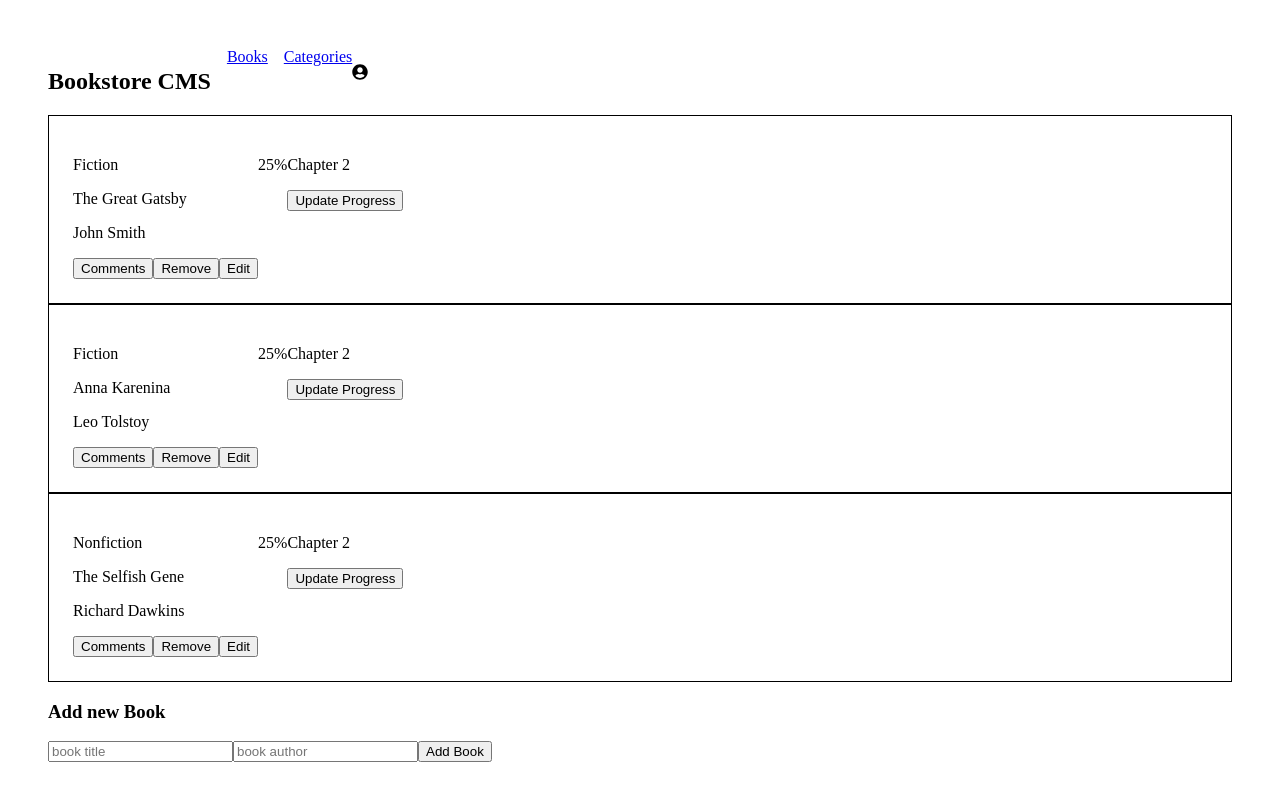
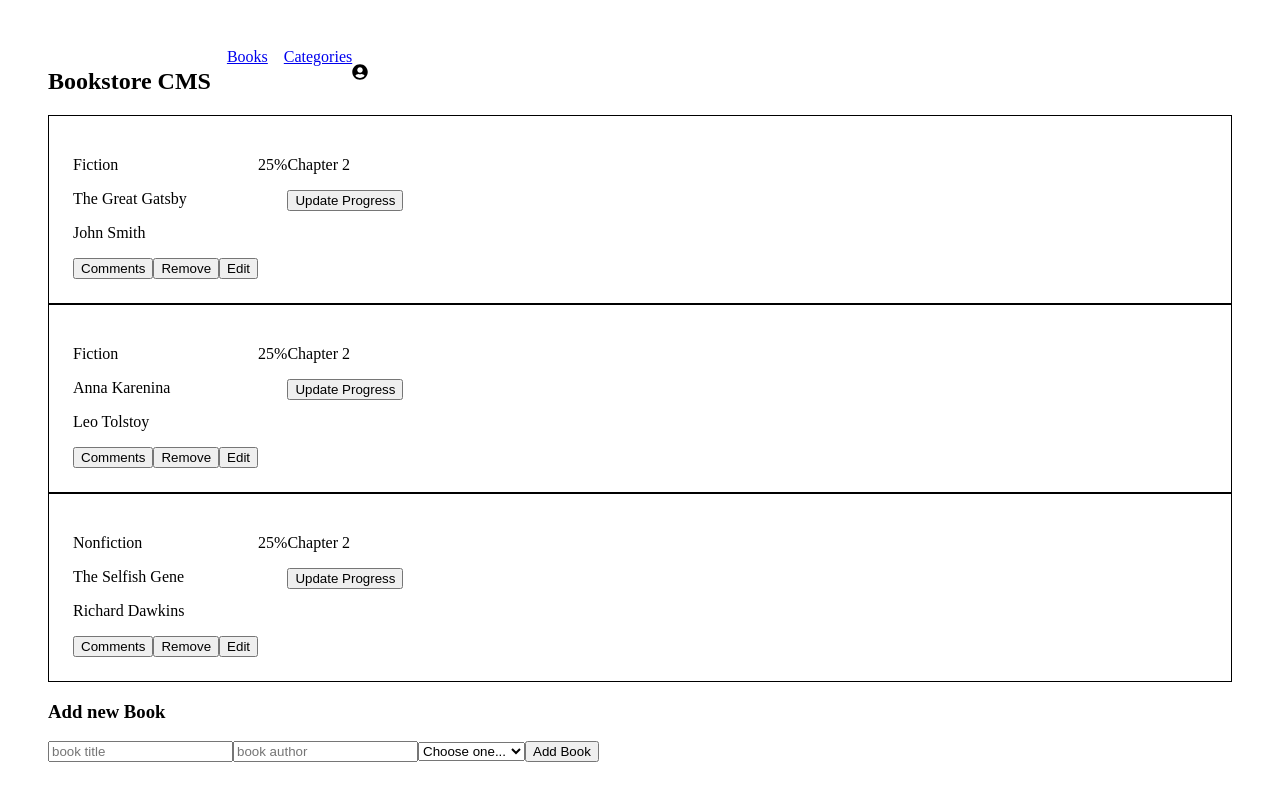
Before and after one commit to smunoz1988/bookstore-react, a React (Create React App) app: page /Books in a window 1280 px wide. Shown: the top 800 px of the page. Built offline with nearby package versions, Linux system fonts and the light colour scheme.

Commit message:
update category selector

```diff
--- a/src/components/NewBookForm.js
+++ b/src/components/NewBookForm.js
@@ -9,6 +9,7 @@ const NewBook = () => {
     item_id: '',
     title: '',
     author: '',
+    category: '',
   });
 
   const onInputChange = ({ target }) => {
@@ -34,8 +35,16 @@ const NewBook = () => {
       item_id: '',
       title: '',
       author: '',
+      category: '',
     });
   };
+
+  const categories = [
+    'science-fiction',
+    'horror',
+    'action',
+    'romance',
+  ];
 
   return (
     <>
@@ -44,6 +53,15 @@ const NewBook = () => {
         <form className="form" onSubmit={onSubmit}>
           <input type="text" placeholder="book title" value={formValues.title} name="title" onChange={onInputChange} />
           <input type="text" placeholder="book author" value={formValues.author} name="author" onChange={onInputChange} />
+          <select name="category" placeholder="Choose one..." value={formValues.category} onChange={onInputChange}>
+            <option value="">Choose one...</option>
+            {categories.map((category) => (
+              <option key={category} value={category}>
+                {category}
+              </option>
+            ))}
+          </select>
+
           <button className="btn-submit" type="submit">
             Add Book
           </button>
```
